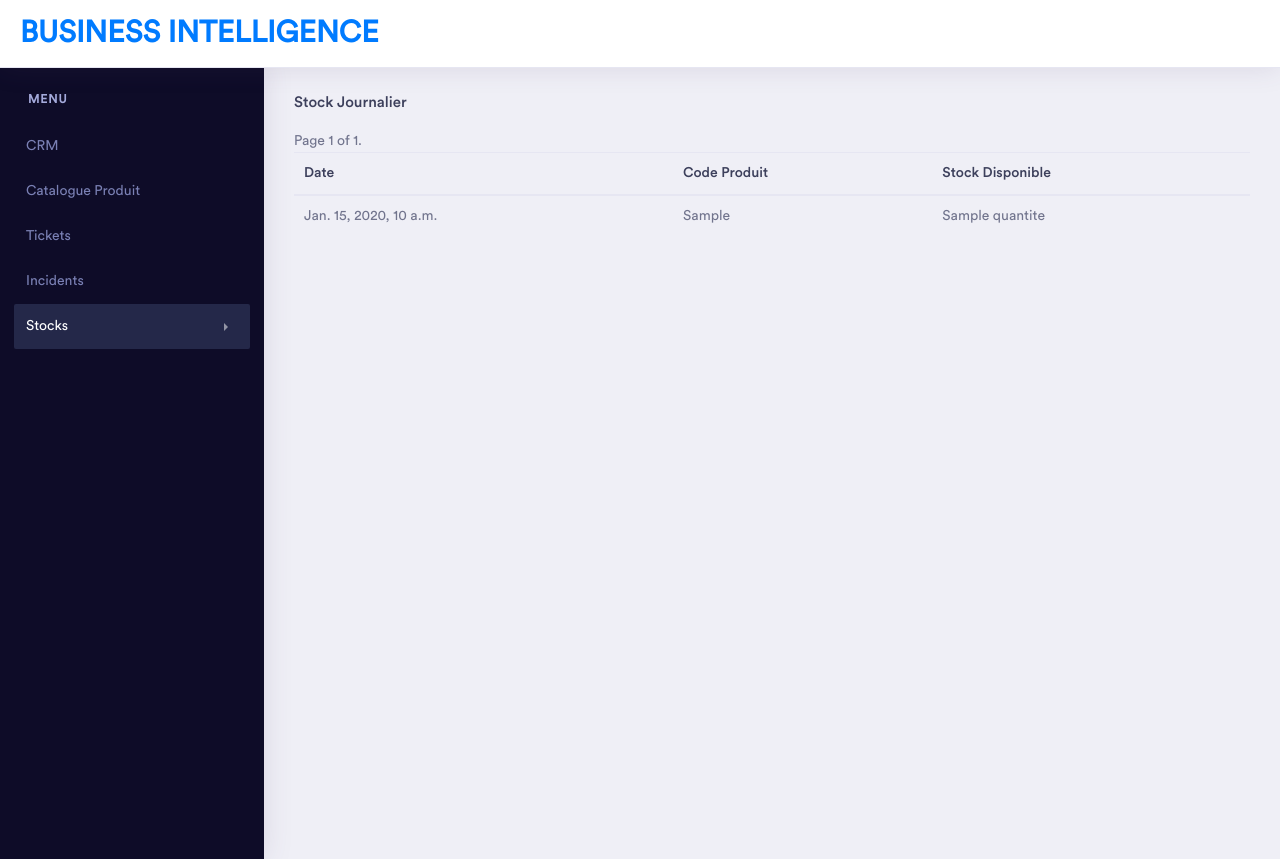
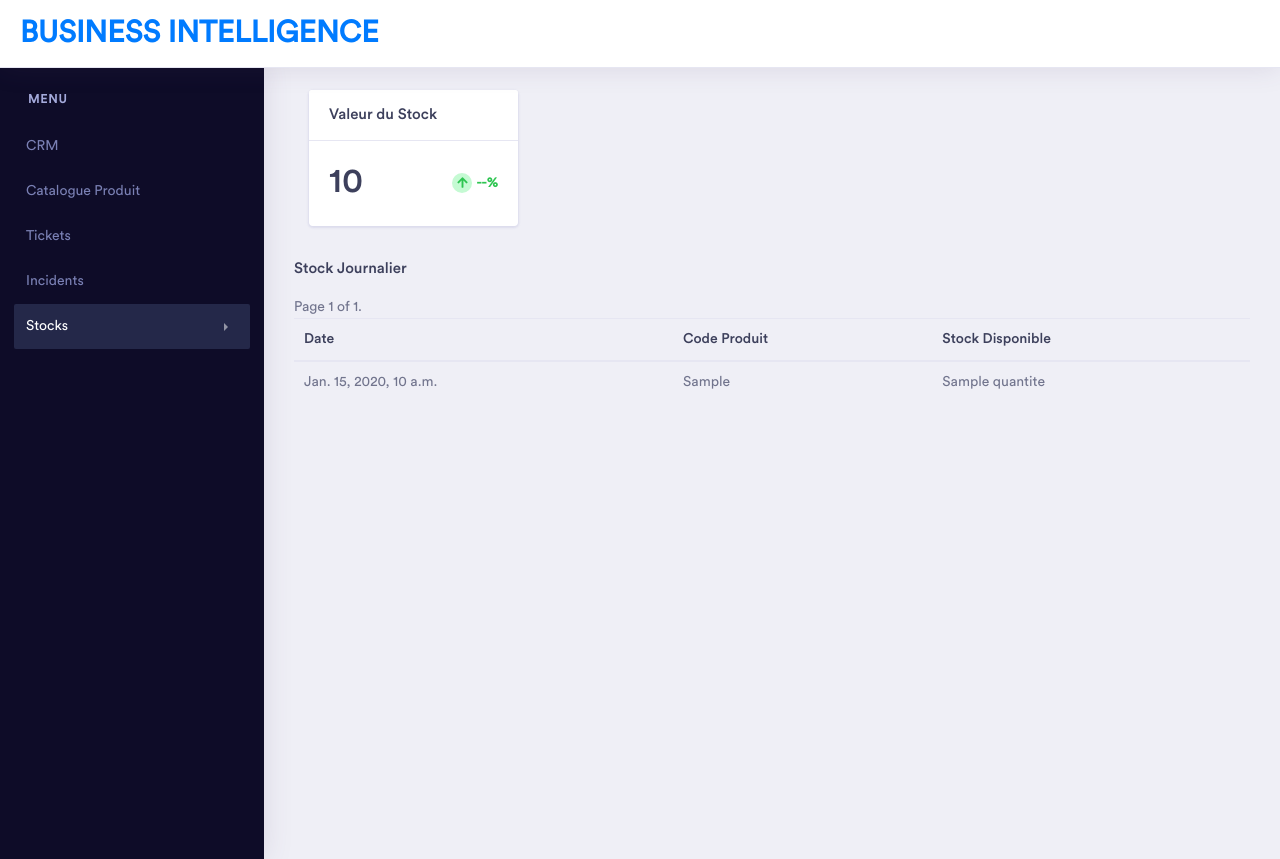
Before and after one commit to ursi-2020/business-intelligence, a Django app: template application/djangoapp/templates/stock.html in a window 1280 px wide. Shown: the top 859 px of the page. Run offline with Django 3.2, Linux system fonts and the light colour scheme; the template is opened without the code that fills it: most values are stand-ins (such as "Sample title", 1, 10 or a date in 2020); parts of the project's set-up code (start-up, migrations or seed data) failed here and were passed over; some libraries are stand-ins or nearby versions; some web fonts are replaced.

Commit message:
Stock fournisseur

```diff
--- a/application/djangoapp/templates/stock.html
+++ b/application/djangoapp/templates/stock.html
@@ -4,6 +4,20 @@
     {% load static %}
 
     <div class="container-fluid  dashboard-content">
+        <div class="col-xl-3 col-lg-6 col-md-6 col-sm-12 col-12">
+            <div class="card">
+                <h5 class="card-header">Valeur du Stock</h5>
+                <div class="card-body">
+                    <div class="metric-value d-inline-block">
+                        <h1 class="mb-1">{{ val_stock }}</h1>
+                    </div>
+                    <div class="metric-label d-inline-block float-right text-success font-weight-bold">
+                        <span class="icon-circle-small icon-box-xs text-success bg-success-light"><i
+                                class="fa fa-fw fa-arrow-up"></i></span><span class="ml-1">--%</span>
+                    </div>
+                </div>
+            </div>
+        </div>
         <h5>Stock Journalier</h5>
         <table class="table table-sm">
             <thead>
```
Also changed, not shown: application/djangoapp/views.py (+8 -1 lines).
